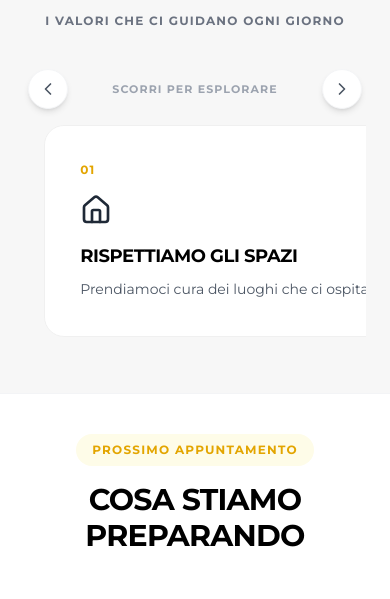
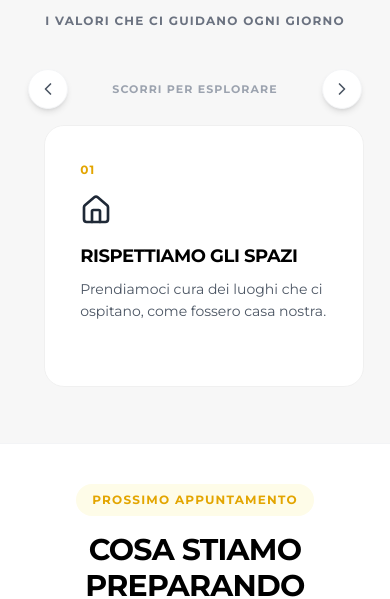
Before and after one commit to CREA20072/sito-crea, a plain HTML site: page index.html in a window 390 px wide. Shown: the part 2045-2644 px from the top of the page. Drawn offline with nearby package versions, Linux system fonts and the light colour scheme.

Commit message:
Update index.html

```diff
--- a/index.html
+++ b/index.html
@@ -72,7 +72,15 @@
         .hide-scrollbar { scrollbar-width:none; -ms-overflow-style:none; }
         .hide-scrollbar::-webkit-scrollbar { display:none; }
         @media(max-width:767px){
-            .decalogo-snap-card { min-width:82vw; scroll-snap-align:start; flex-shrink:0; }
+            .decalogo-snap-card {
+                min-width:82vw; max-width:82vw;
+                scroll-snap-align:start; flex-shrink:0;
+                overflow:hidden; box-sizing:border-box;
+            }
+            .decalogo-snap-card h3,
+            .decalogo-snap-card p {
+                overflow-wrap:break-word; word-break:break-word; white-space:normal;
+            }
             #decalogo-grid { scroll-padding-left:1.25rem; padding-left:1.25rem; padding-right:1.25rem; }
         }
         .logo-img { height:45px; width:auto; object-fit:contain; }
```
